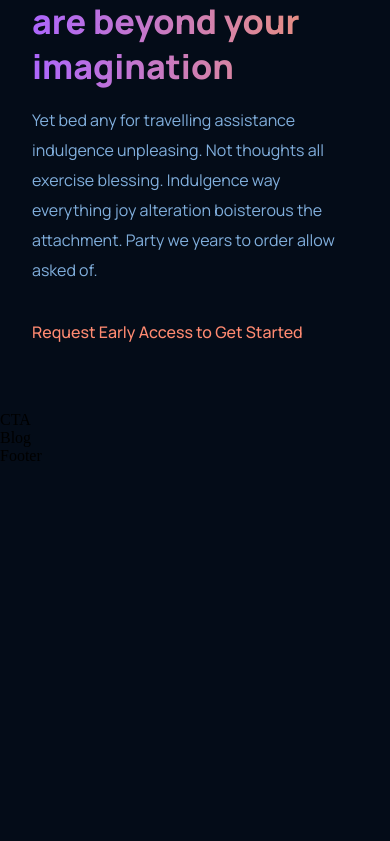
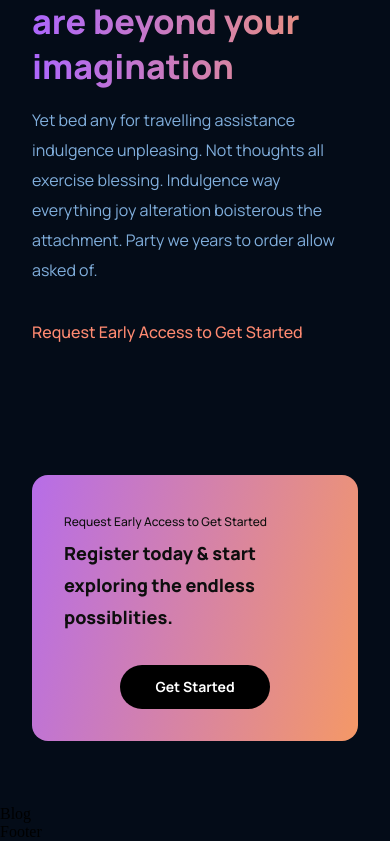
Before and after one commit to hasib9-99/gpt-_3, a React (Create React App) app: page / in a window 390 px wide. Shown: the part 3915-4756 px from the top of the page. Before the commit the page ends 4380 px from the top, so only its background shows below. Built offline with nearby package versions, Linux system fonts and the light colour scheme.

Commit message:
CTA part

```diff
--- a/src/components/cta/CTA.jsx
+++ b/src/components/cta/CTA.jsx
@@ -1,8 +1,17 @@
 import React from 'react'
 import './cta.css'
+
 const CTA = () => {
   return (
-    <div>CTA</div>
+    <div className='gpt3__cta'>
+      <div className='gpt3__cta-content'>
+        <p>Request Early Access to Get Started</p>
+        <h3>Register today & start exploring the endless possiblities.</h3>
+      </div>
+      <div className='gpt3__cta-btn'>
+        <button type='button'>Get Started</button>
+      </div>
+    </div>
   )
 }
 
--- a/src/components/cta/cta.css
+++ b/src/components/cta/cta.css
@@ -0,0 +1,77 @@
+.gpt3__cta {
+    display: flex;
+    justify-content: space-between;
+    align-items: center;
+    flex-direction: row;
+
+    padding: 2rem;
+    margin: 4rem;
+    border-radius: 1rem;
+    background: var(--gradient-bar);
+}
+
+.gpt3__cta-content p{
+    font-family: var(--font-family);
+    font-weight: 500;
+    font-size: 12px;
+    line-height: 30px;
+    color: #0E0E0E;
+
+}
+.gpt3__cta-content h3{
+    font-family: var(--font-family);
+    font-weight: 800;
+    font-size: 24px;
+    line-height: 45px;
+    color: #0E0E0E;
+}
+
+.gpt3__cta-btn {
+    display: flex;
+    justify-content: center;
+    align-items: center;
+    margin: 2rem;
+}
+.gpt3__cta-btn button{
+    background: black;
+    color: #FFFFFF;
+    border-radius: 40px;
+    font-family: var(--font-family);
+    font-weight: bold;
+    font-size: 18px;
+    line-height: 30px;
+    padding: 0.5rem 1rem;
+
+    border: none;
+    outline: none;
+    cursor: pointer;
+    min-width: 150px;
+}
+
+@media screen and (max-width: 650px) {
+    .gpt3__cta{
+        flex-direction: column;
+    }
+
+    .gpt3__cta-btn{
+        margin: 2rem 0 0;
+    }
+
+}
+
+@media screen and (max-width: 550px) {
+    .gpt3__cta{
+        margin: 4rem 2rem;
+    }
+
+    .gpt3__cta-content h3{
+        font-size: 18px;
+        line-height: 32px;
+
+    }
+    .gpt3__cta-btn button{
+        font-size: 14px;
+        line-height: 28px;
+    }
+
+}
```
